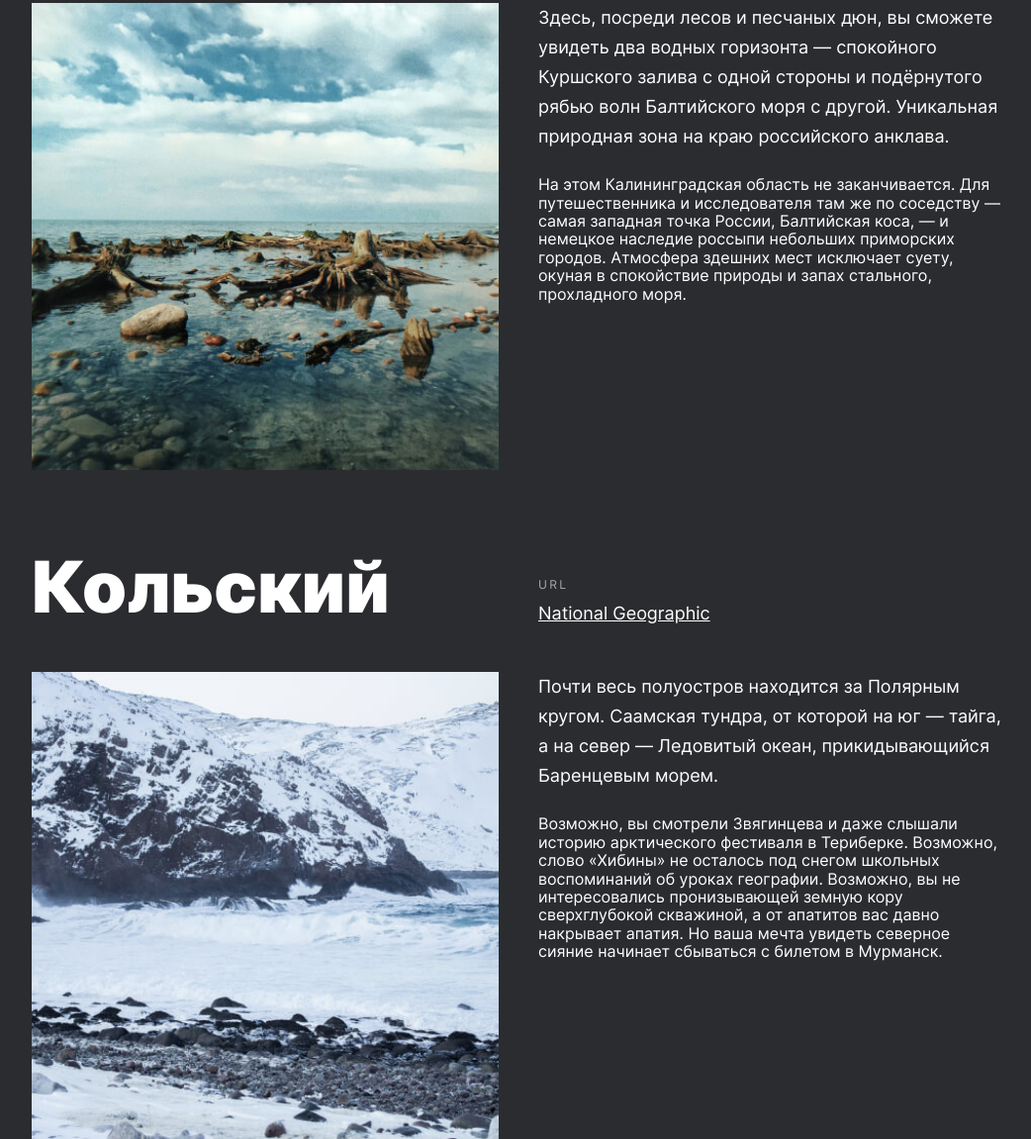
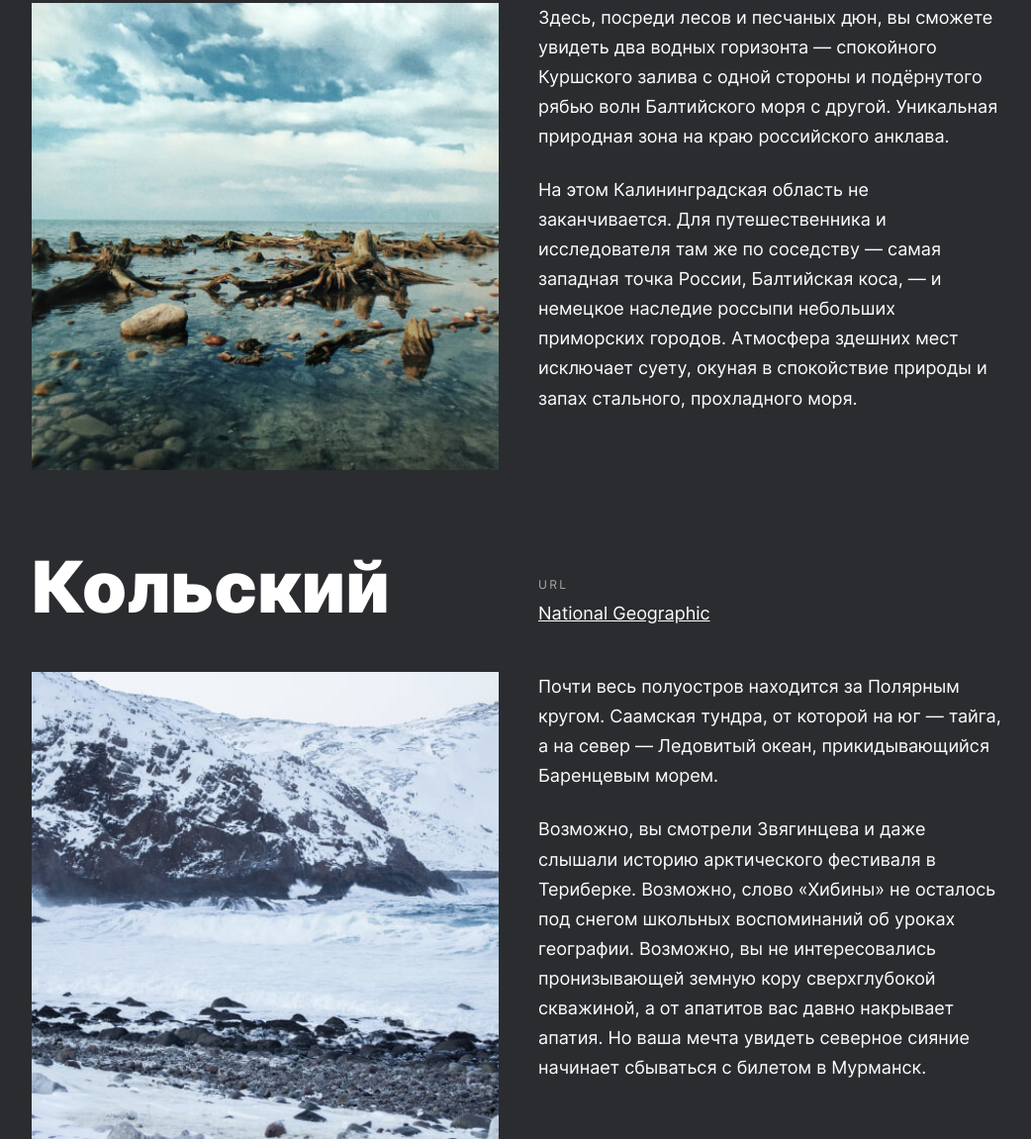
Before and after one commit to MeltyWD/russian-travel, a plain HTML site: page index.html in a window 1280 px wide. Shown: the part 2928-4079 px from the top of the page at 99% size, without its empty margins (116-1158 px from the left). Drawn offline with Linux system fonts and the light colour scheme; files whose address does not match are found by name.

Commit message:
Пятая попытка сдать ПР3

```diff
--- a/blocks/place/__paragraph/place__paragraph.css
+++ b/blocks/place/__paragraph/place__paragraph.css
@@ -1,8 +1,10 @@
-.place__paragraph:not(:last-child) {
+.place__paragraph {
   font-style: normal;
   font-weight: normal;
   font-size: 18px;
   line-height: 1.67;
+}
+.place__paragraph:not(:last-child) {
   margin-bottom: 24px;
 }
 
```
